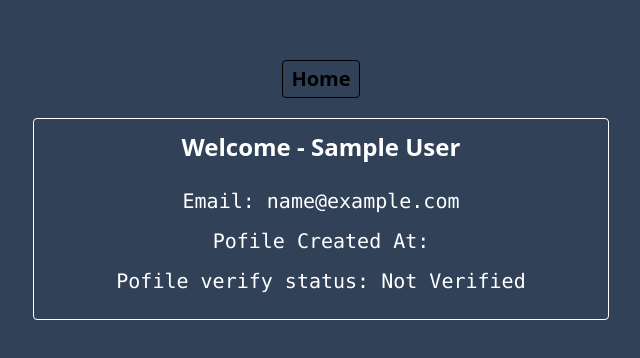
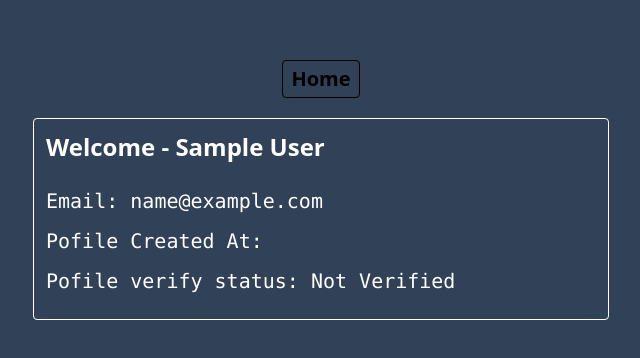
Before and after one commit to masaudahmod/mongo-auth-system, a React (Vite) app in the folder client/: page /profile in a window 1280 px wide. Shown: the part 210-568 px from the top of the page, without its empty margins (319-959 px from the left). Built offline with nearby package versions, Linux system fonts and the light colour scheme; sample sign-in values are in the browser's storage.

Commit message:
add getUser controller and route;

```diff
--- a/client/src/pages/Profile.jsx
+++ b/client/src/pages/Profile.jsx
@@ -4,6 +4,13 @@ import { Link } from "react-router-dom";
 
 const Profile = () => {
   const { user } = useSelector((state) => state.auth);
+
+  const handleLogout = () => {
+    localStorage.removeItem("authToken");
+    localStorage.removeItem("authUser");
+    window.location.href = "/";
+  };
+
   return (
     <>
       <section className="bg-slate-700 flex flex-col gap-5 justify-center items-center min-h-screen">
@@ -14,16 +21,14 @@ const Profile = () => {
           Home
         </Link>
         <div className="max-w-3xl min-w-xl mx-auto border text-white rounded p-3">
-          <h2 className="text-2xl font-semibold text-center mb-6 capitalize">
+          <h2 className="text-2xl font-semibold mb-6 capitalize">
             welcome - {user?.name}
           </h2>
-          <p className="text-center text-xl mb-3 font-mono">
-            Email: {user?.email}
-          </p>
-          <p className="text-center text-xl mb-3 font-mono">
+          <p className="text-xl mb-3 font-mono">Email: {user?.email}</p>
+          <p className="text-xl mb-3 font-mono">
             Pofile Created At: {user?.createdAt}
           </p>
-          <p className="text-center text-xl mb-3 font-mono">
+          <p className="text-xl mb-3 font-mono">
             Pofile verify status:{" "}
             {user?.isEmailVerified ? "Verified" : "Not Verified"}
           </p>
```
Also changed, not shown: 2 other files (tests, documents, lock files or other folders).
